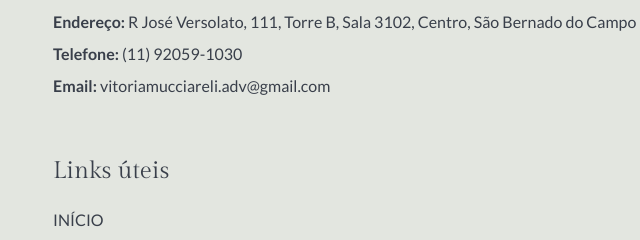
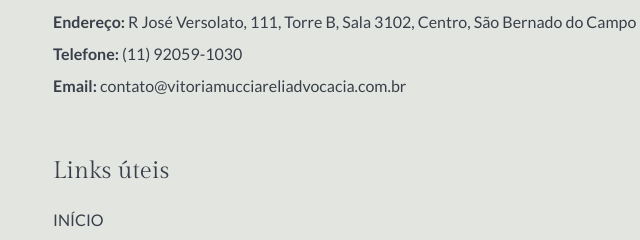
Before and after one commit to Tkailaine/vitoria-mucciareli, a website: page index.html in a window 1280 px wide. Shown: the part 2723-2963 px from the top of the page, 11-651 px from the left. Drawn offline with nearby package versions, Linux system fonts and the light colour scheme.

Commit message:
feat: alterando email

```diff
--- a/index.html
+++ b/index.html
@@ -217,7 +217,7 @@ height="0" width="0" style="display:none;visibility:hidden"></iframe></noscript>
         <div>
             <p><strong>Endereço:</strong> R José Versolato, 111, Torre B, Sala 3102, Centro, São Bernado do Campo - SP, 09750-730 </p>
             <p><strong>Telefone:</strong> <a href="https://wa.link/9f52x5" target="_blank">(11) 92059-1030</a> </p>
-            <p><strong>Email: </strong>vitoriamucciareli.adv@gmail.com</p>
+            <p><strong>Email: </strong>contato@vitoriamucciareliadvocacia.com.br</p>
         </div>
 
         <div>
```
Also changed, not shown: paginas/atuacao.html (+1 -1 lines), paginas/contato.html (+1 -1 lines), paginas/sobre.html (+1 -1 lines), LICENSE.txt (added).
